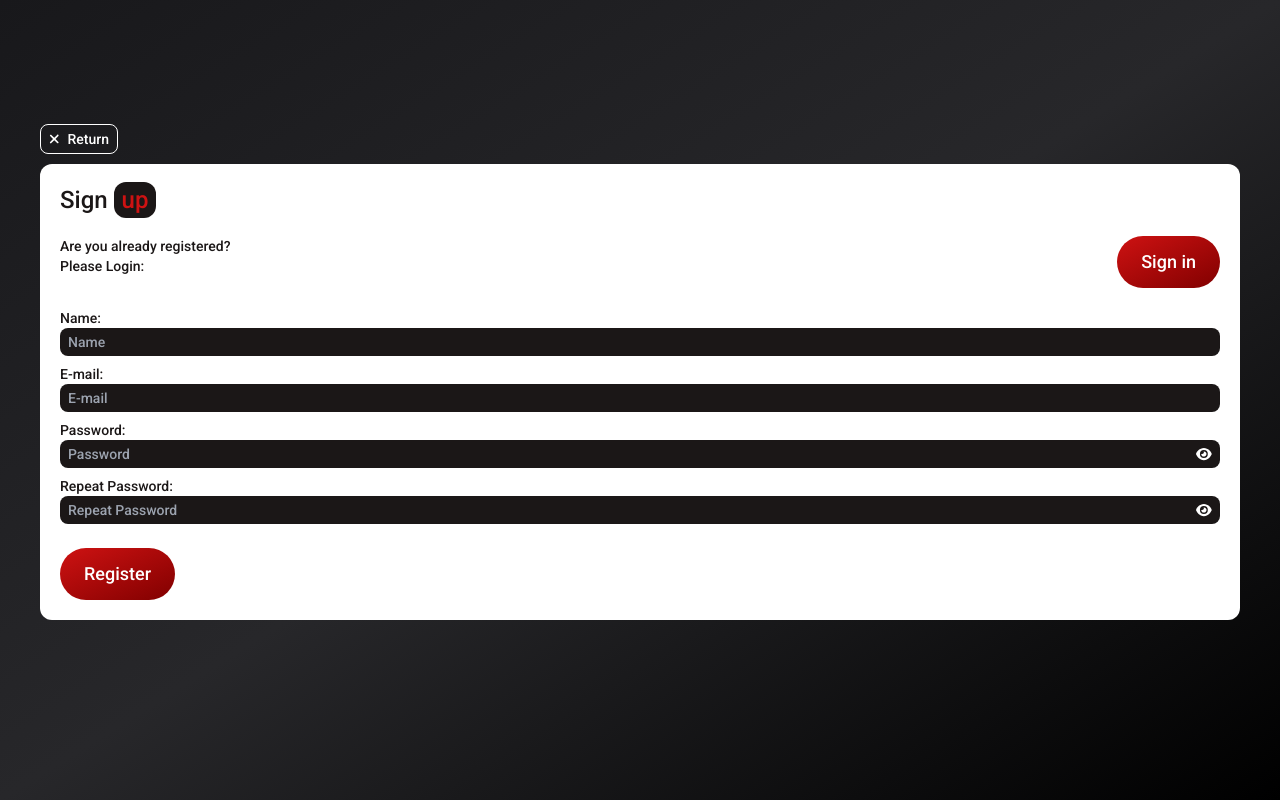
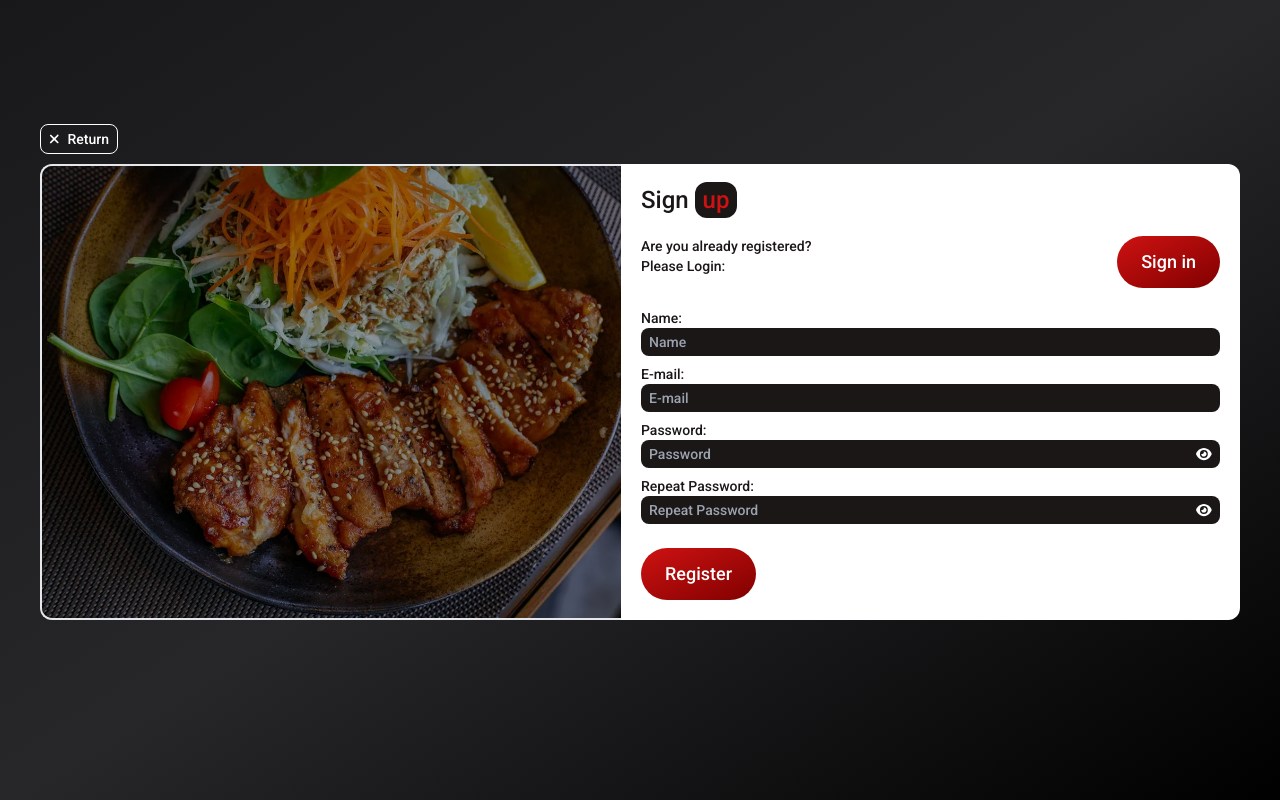
Before and after one commit to SantiagoMorais/daily-diet-frontend, a React (Vite) app: page /sign-up in a window 1280 px wide. Built offline with nearby package versions, Linux system fonts and the light colour scheme; no server answers.

Commit message:
style: image on Signup component

```diff
--- a/src/components/signUp/index.tsx
+++ b/src/components/signUp/index.tsx
@@ -2,12 +2,21 @@ import { button } from "@styles/index";
 import { Link } from "react-router-dom";
 import { SignUpForm } from "./signUpForm";
 import { RetunrButton } from "./returnButton";
+import signUpImage from "@assets/imgs/sign-up-image.webp";
 
 export const SignUp = () => {
   return (
     <div className="flex h-full w-screen max-w-screen-2xl items-center justify-center overflow-hidden px-10">
-      <div className="relative flex w-full min-w-64 flex-col gap-5 rounded-xl bg-white p-5 text-bg">
+      <div className="relative flex w-full">
         <RetunrButton />
+        <div className="hidden flex-1 overflow-hidden rounded-l-xl border-2 border-r-0 bg-black sm:block">
+          <img
+            src={signUpImage}
+            alt="Signup image"
+            className="size-full object-cover opacity-60"
+          />
+        </div>
+        <div className="relative flex w-full min-w-64 flex-col gap-5 rounded-xl bg-white p-5 text-bg sm:flex-1 sm:rounded-l-none">
           <h2 className="text-2xl">
             Sign{" "}
             <span className="rounded-xl bg-bg px-2 py-1 text-primary">up</span>
@@ -26,5 +35,6 @@ export const SignUp = () => {
           <SignUpForm />
         </div>
       </div>
+    </div>
   );
 };
--- a/src/styles/index.ts
+++ b/src/styles/index.ts
@@ -1,7 +1,7 @@
 import { tv } from "tailwind-variants";
 
 export const button = tv({
-  base: "text-lg w-fit px-6 py-3 rounded-full duration-300 text-nowrap",
+  base: "text-lg w-fit px-6 py-3 rounded-full duration-300 text-nowrap h-fit",
   variants: {
     color: {
       primary:
```
Also changed, not shown: src/assets/imgs/sign-up-image.webp (added). Lines whose indentation alone changed are shown as unchanged.
